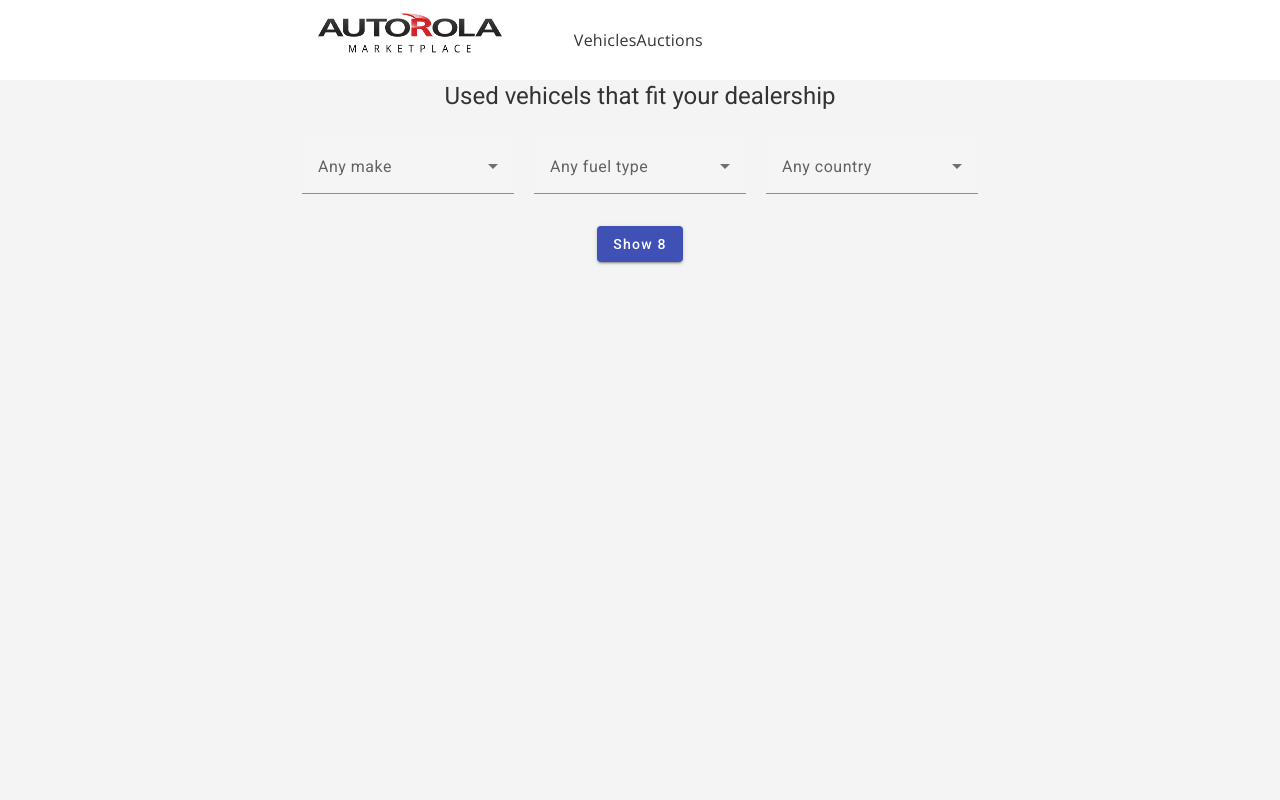
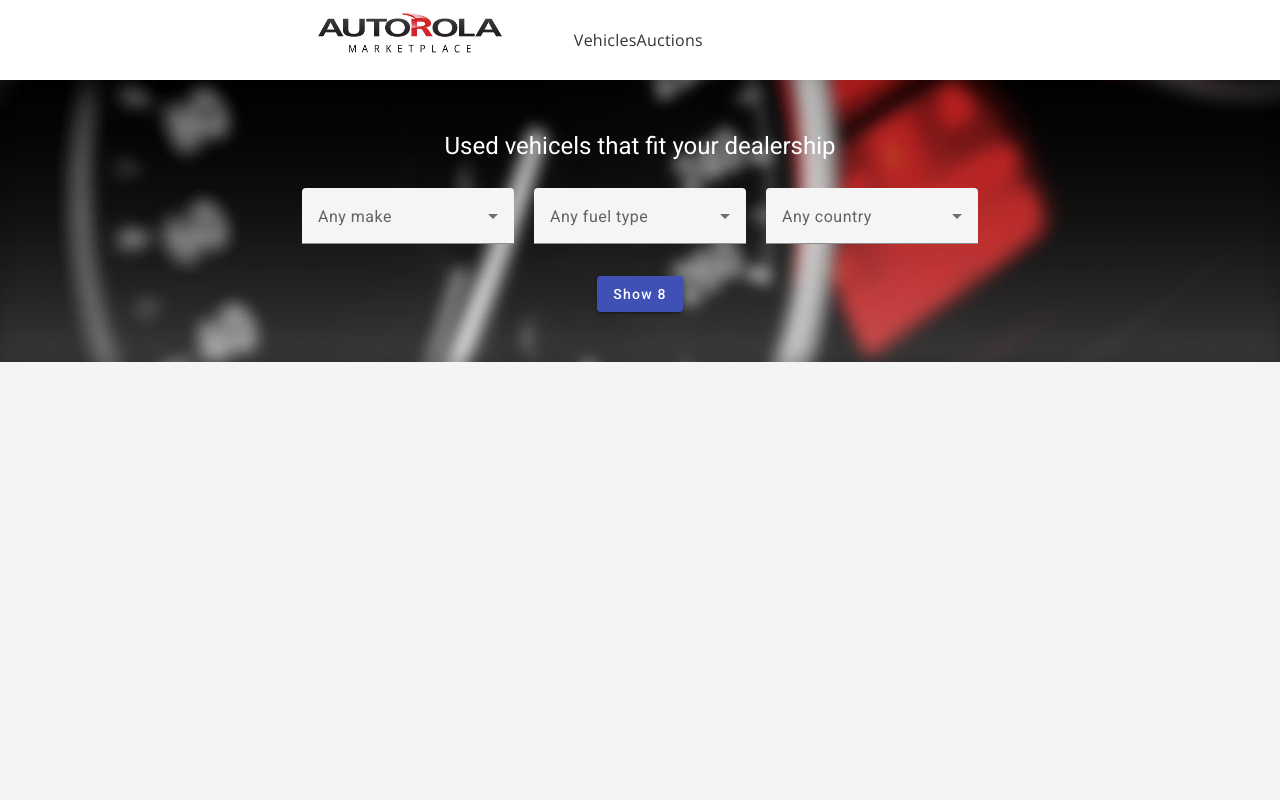
Before and after one commit to MarcKlesiewicz/autorola-assignment, an Angular app: page / in a window 1280 px wide. Shown: the top 800 px of the page. Built offline with nearby package versions, Linux system fonts and the light colour scheme.

Commit message:
added backgroubd image

```diff
--- a/src/app/home/home.component.html
+++ b/src/app/home/home.component.html
@@ -1 +1,3 @@
+
+
 <quick-search-filter></quick-search-filter>
--- a/src/app/quick-search-filter/quick-search-filter.component.css
+++ b/src/app/quick-search-filter/quick-search-filter.component.css
@@ -15,3 +15,16 @@ body {
 .filter-item {
     margin: 10px;
 }
+
+h1{
+    color: white;
+}
+
+.content-container {
+    display: flex;
+    flex-direction: column;
+    align-items: center;
+    justify-content: center;
+    height: 300;
+    padding: 50px;
+}
--- a/src/app/quick-search-filter/quick-search-filter.component.html
+++ b/src/app/quick-search-filter/quick-search-filter.component.html
@@ -1,4 +1,7 @@
-<body>
+<div class="bg-image-01 content-container">
+
+
+
     <h1>Used vehicels that fit your dealership</h1>
 
     <div class="filter-row">
@@ -10,19 +13,23 @@
         </mat-form-field>
 
         <mat-form-field class="filter-item">
-        <mat-label>{{selectedFuelTypeControl.value?.length === 0 ? 'Any fuel type' : 'Selected fuel types'}}</mat-label>
-        <mat-select multiple [formControl]="selectedFuelTypeControl" (selectionChange)="onFuelSelectionChange($event)">
+            <mat-label>{{selectedFuelTypeControl.value?.length === 0 ? 'Any fuel type' : 'Selected fuel
+                types'}}</mat-label>
+            <mat-select multiple [formControl]="selectedFuelTypeControl"
+                (selectionChange)="onFuelSelectionChange($event)">
                 <mat-option *ngFor="let fuel of fuelTypeList" [value]="fuel">{{fuel}}</mat-option>
             </mat-select>
         </mat-form-field>
 
         <mat-form-field class="filter-item">
             <mat-label>{{selectedCountryControl.value?.length === 0 ? 'Any country' : 'Selected counties'}}</mat-label>
-        <mat-select multiple [formControl]="selectedCountryControl" (selectionChange)="onCountrySelectionChange($event)">
+            <mat-select multiple [formControl]="selectedCountryControl"
+                (selectionChange)="onCountrySelectionChange($event)">
                 <mat-option *ngFor="let country of countryList" [value]="country">{{country}}</mat-option>
             </mat-select>
         </mat-form-field>
     </div>
 
     <button mat-raised-button color="primary" [routerLink]="['/auctions']">Show {{quickSearchTotal}}</button>
-</body>
+
+</div>
```
Lines whose indentation alone changed are shown as unchanged.
